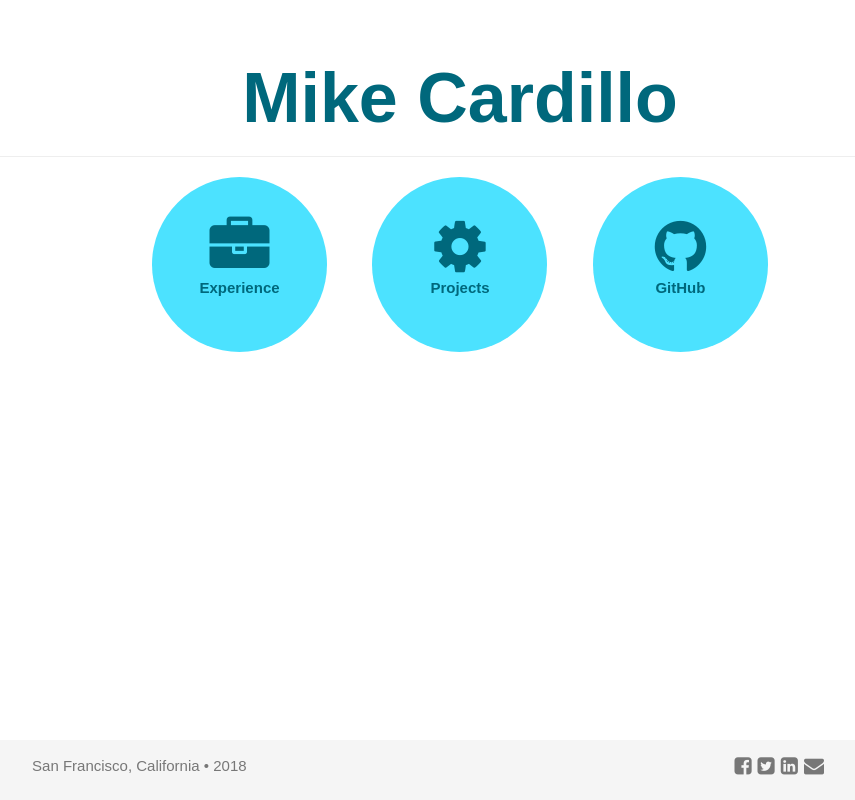
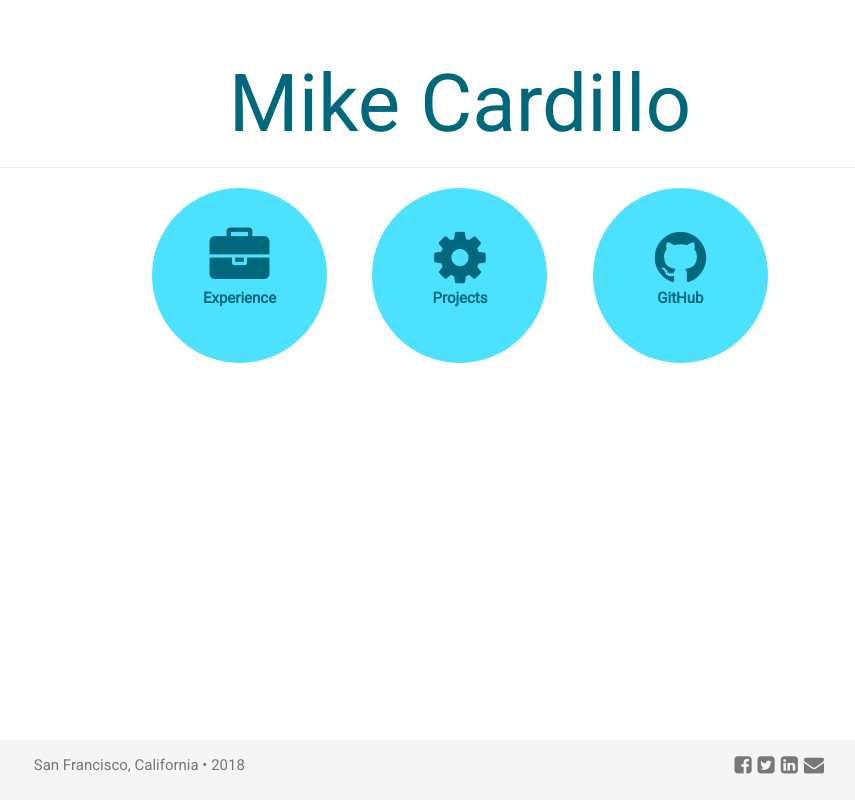
Before and after one commit to mcardillo55/portfolio-react, a React (Create React App) app: page / in a window 1280 px wide. Shown: the whole page, without its empty margins (180-1035 px from the left). Built offline with nearby package versions, Linux system fonts and the light colour scheme.

Commit message:
Moved font-family from html to body tag. Removed bold from h1 and made the size larger

```diff
--- a/src/App.css
+++ b/src/App.css
@@ -3,8 +3,7 @@ h2, h3, h4, h5 {
 }
 
 h1 {
-    font-size: 70px;
-    font-weight: bold;
+    font-size: 80px;
 }
 
 h4 {
@@ -15,13 +14,12 @@ html {
     overflow-y: scroll;
     min-height: 100%;
     position: relative;
-    font-family: "Roboto", sans-serif ;
 }
 
 body {
     margin-bottom: 60px;
     color: #00687C;
-
+    font-family: "Roboto", sans-serif !important ;
     font-size: 15px;
 }
 
```
